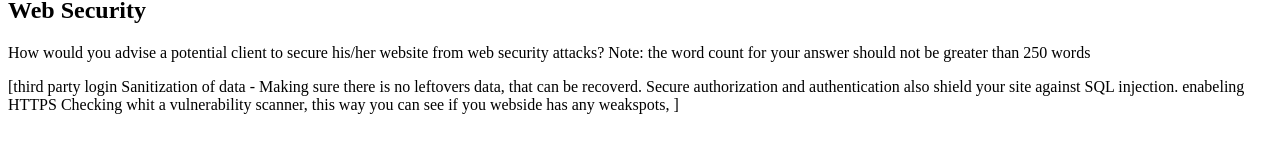
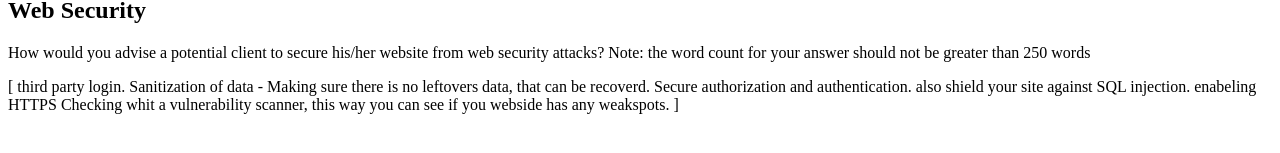
Before and after one commit to PatBry/First-prodject, a plain HTML site: page index.html in a window 1280 px wide. Shown: the part 121-274 px from the top of the page. Drawn offline with Linux system fonts and the light colour scheme.

Commit message:
end of sentence changes

```diff
--- a/index.html
+++ b/index.html
@@ -8,11 +8,12 @@
     <p>Welcome to my first website.</p>
     <h2>Web Security</h2>
     <p id="web-security-question">How would you advise a potential client to secure his/her website from web security attacks? Note: the word count for your answer should not be greater than 250 words</p>
-    <p id="web-security-answer">[third party login
+    <p id="web-security-answer">[
+      third party login.
       Sanitization of data - Making sure there is no leftovers data, that can be recoverd.
-      Secure authorization and authentication
+      Secure authorization and authentication.
       also shield your site against SQL injection.
       enabeling HTTPS
-      Checking whit a vulnerability scanner, this way you can see if you webside has any weakspots, ]</p>
+      Checking whit a vulnerability scanner, this way you can see if you webside has any weakspots. ]</p>
   </body>
 </html>
```
Also changed, not shown: 1 other file.
